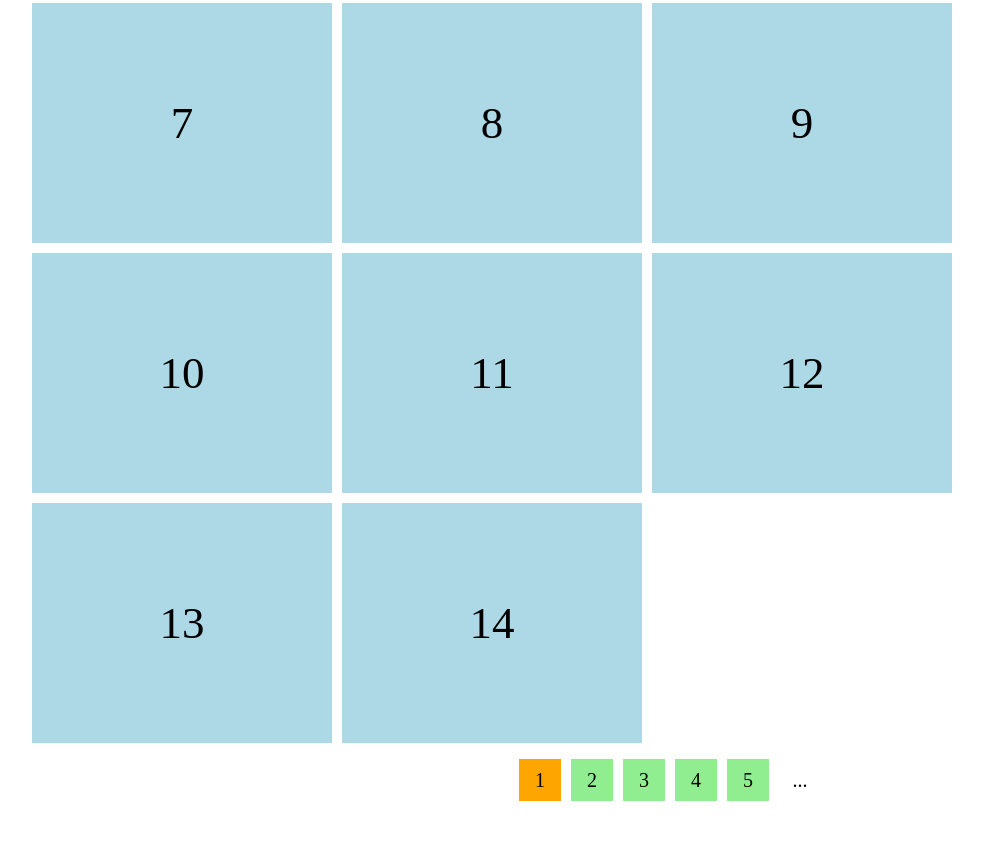
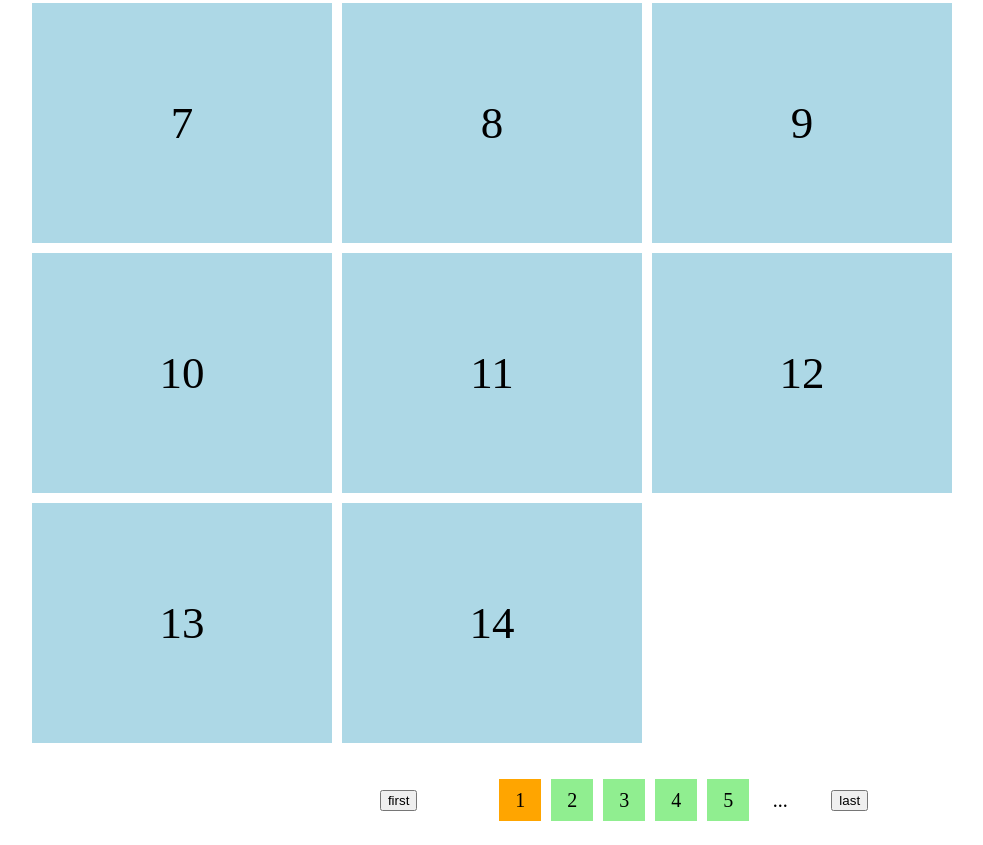
Before and after one commit to elenka-lev/pagination-poc, a plain HTML site: page index.html in a window 1280 px wide. Shown: the part 513-1358 px from the top of the page, without its empty margins (16-999 px from the left). Before the commit the page ends 1330 px from the top, so only its background shows below. Drawn offline with Linux system fonts and the light colour scheme.

Commit message:
add buttons

```diff
--- a/index.html
+++ b/index.html
@@ -18,8 +18,10 @@
       </script>
     </ul>
 
-    <ul class="pagination">
-
-    </ul>
+    <div class="page-controls">
+      <button data-index="0">first</button>
+      <ul class="pagination"></ul>
+      <button data-index="999">last</button>
+    </div>
   </body>
 </html>
--- a/script.js
+++ b/script.js
@@ -23,7 +23,8 @@ function initPagination() {
   pageList.append(...buttons);
   updatePageList();
   showCurrentPageCardsOnly();
-  pageList.onclick = handlePageSwitch;
+  pageList.nextElementSibling.dataset.index = pageCount - 1;
+  pageList.parentElement.onclick = handlePageSwitch;
 }
 
 function showCurrentPageCardsOnly() {
@@ -36,7 +37,7 @@ function showCurrentPageCardsOnly() {
 }
 
 function handlePageSwitch(e) {
-  const btn = e.target.closest("li");
+  const btn = e.target.closest("li, button");
   if (!btn) return;
 
   currentPage = btn.dataset.index;
@@ -65,4 +66,7 @@ function updatePageList() {
 
   pageList.classList.toggle('left-ellipsis', min > 0);
   pageList.classList.toggle('right-ellipsis', max < pageList.children.length);
+  setTimeout(() => {
+    pageList.scrollIntoView();
+  }, 0);
 }
--- a/style.css
+++ b/style.css
@@ -13,10 +13,19 @@
   font-size: 45px;
 }
 
+.page-controls {
+  display: flex;
+  justify-content: center;
+  align-items: center;
+  gap: 30px;
+  margin-top: 20px;
+}
+
 .pagination {
   display: flex;
   justify-content: center;
   gap: 10px;
+  padding: 0;
 }
 
 .pagination::after,
```
